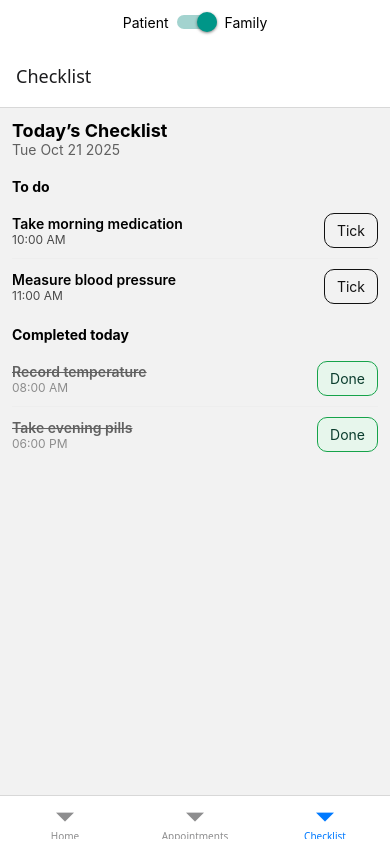
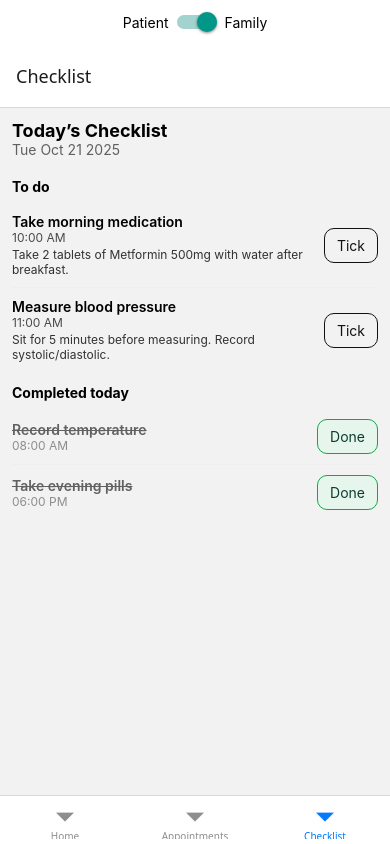
Before and after one commit to Demola-syskyn2025/transparency-for-patients-at-home, a React Native app: screen /Checklist in a window 390 px wide. Built offline with nearby package versions, Linux system fonts and the light colour scheme.

Commit message:
feat(checklist): add optional detail field; render detail for pending tasks only; seed detail in mock data

```diff
--- a/App.tsx
+++ b/App.tsx
@@ -95,6 +95,7 @@ const checklistService = new MockChecklistService({
       id: 't1',
       patientId: PATIENT_ID,
       text: 'Take morning medication',
+      detail: 'Take 2 tablets of Metformin 500mg with water after breakfast.',
       done: false,
       createdBy: 'system',
       createdAt: new Date().toISOString(),
@@ -104,6 +105,7 @@ const checklistService = new MockChecklistService({
       id: 't2',
       patientId: PATIENT_ID,
       text: 'Measure blood pressure',
+      detail: 'Sit for 5 minutes before measuring. Record systolic/diastolic.',
       done: false,
       createdBy: 'system',
       createdAt: new Date().toISOString(),
@@ -113,6 +115,7 @@ const checklistService = new MockChecklistService({
       id: 't3',
       patientId: PATIENT_ID,
       text: 'Record temperature',
+      detail: 'Use the digital thermometer under the tongue for 1 minute.',
       done: true,
       completedAt: todayAt(8, 30),
       createdBy: 'system',
@@ -123,6 +126,7 @@ const checklistService = new MockChecklistService({
       id: 't4',
       patientId: PATIENT_ID,
       text: 'Take evening pills',
+      detail: '1 pill of vitamin D after dinner with a glass of water.',
       done: true,
       completedAt: todayAt(8, 30),
       createdBy: 'system',
@@ -182,19 +186,6 @@ export default function App() {
         <Stack.Screen name="RootTabs" options={{ headerShown: false }}>
           {() => <RootTabs role={role} patientId={patientId} uid={uid} />}
         </Stack.Screen>
-        <Stack.Screen name="PatientAppointment" options={{ title: 'My appointment' }}>
-          {(props) => (
-            // inject services and patientId
-            <>
-              {/* @ts-ignore component typed separately */}
-              {React.createElement(require('./src/screens/PatientAppointmentScreen').default, {
-                ...props,
-                service: apptService,
-                patientId,
-              })}
-            </>
-          )}
-        </Stack.Screen>
         <Stack.Screen name="AppointmentDetail" options={{ title: 'Appointment details' }}>
           {(props) => (
             // inject services and patientId
--- a/src/screens/ChecklistScreen.tsx
+++ b/src/screens/ChecklistScreen.tsx
@@ -41,6 +41,11 @@ function Row({
         <Text style={{ fontSize: 12, opacity: 0.7 }}>
           {due.toLocaleTimeString([], { hour: '2-digit', minute: '2-digit' })}
         </Text>
+        {!item.done && item.detail ? (
+          <Text style={{ fontSize: 12, opacity: 0.8, marginTop: 2 }}>
+            {item.detail}
+          </Text>
+        ) : null}
       </View>
       <Pressable
         onPress={() => onToggle(item.id, !item.done)}
--- a/src/utils/checklist.ts
+++ b/src/utils/checklist.ts
@@ -5,6 +5,7 @@ export interface ChecklistItem {
   id: string;
   patientId: string;
   text: string;           // ví dụ: "Take morning meds"
+  detail?: string;        // brief description shown only when not done
   done: boolean;
   createdBy: string;      // 'system' cho preset
   createdAt: ISODate;
```
